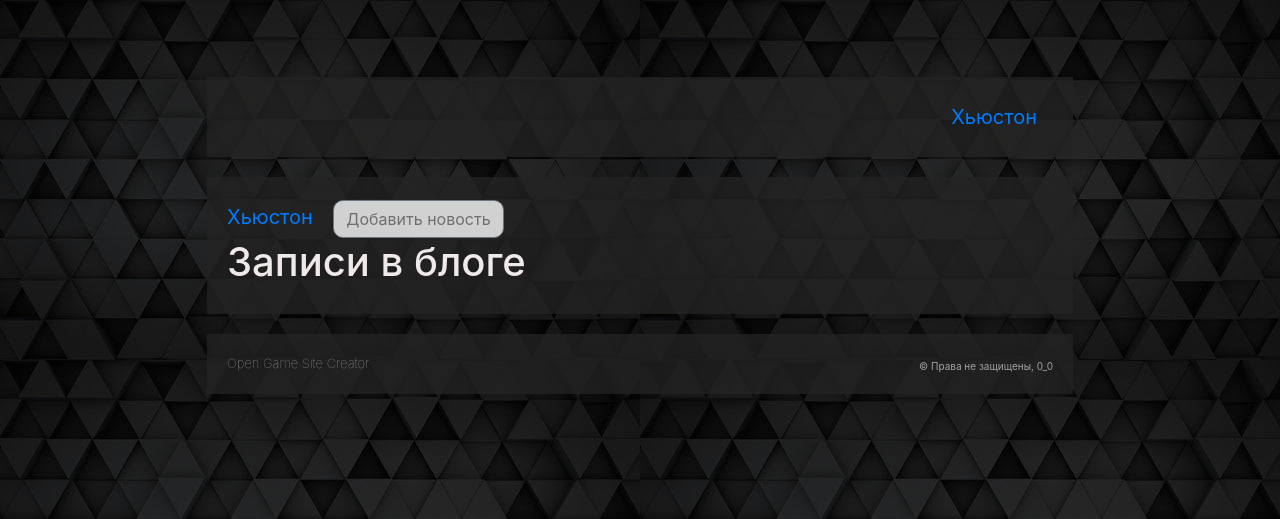
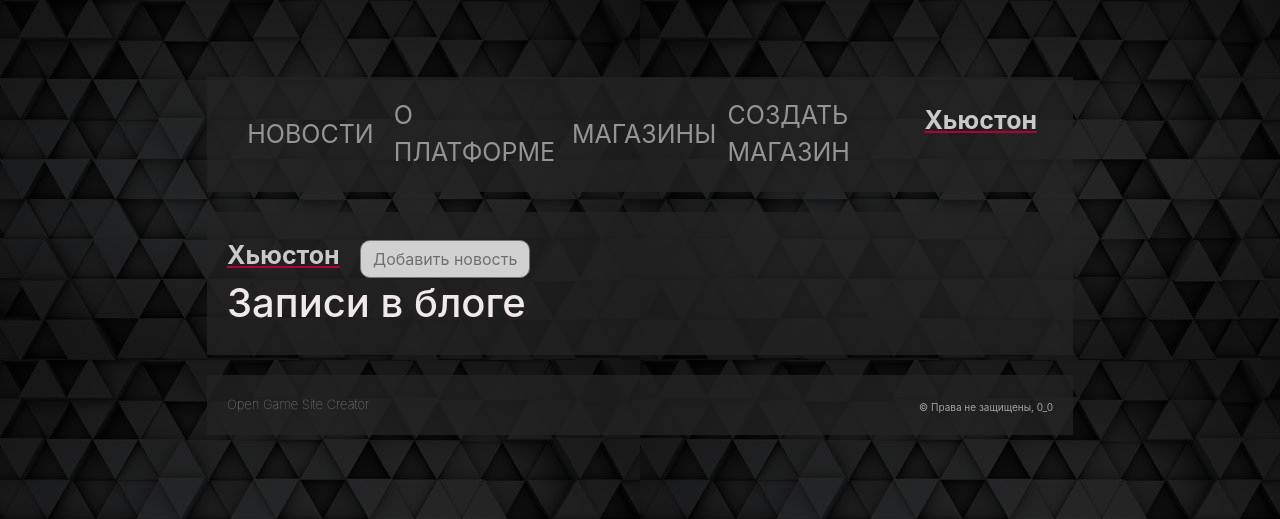
Before and after one commit to MichaelCode7/GameSiteCreator, a Flask app: page /news in a window 1280 px wide. Shown: the top 519 px of the page. Run offline with Flask 3, Linux system fonts and the light colour scheme; a user stored in the database is signed in; some libraries are stand-ins or nearby versions.

Commit message:
news bugfixes 2

```diff
--- a/data/news.py
+++ b/data/news.py
@@ -1,19 +1,8 @@
-from flask_wtf import FlaskForm
-from wtforms import StringField, TextAreaField
-from wtforms import BooleanField, SubmitField
-from wtforms.validators import DataRequired
 import datetime
 import sqlalchemy
-from sqlalchemy import orm
 
 from .db_session import SqlAlchemyBase
 
-
-class NewsForm(FlaskForm):
-    title = StringField('Заголовок', validators=[DataRequired()])
-    content = TextAreaField("Содержание")
-    is_private = BooleanField("Личное")
-    submit = SubmitField('Применить')
 
 class News(SqlAlchemyBase):
     __tablename__ = 'news'
@@ -26,8 +15,3 @@
                                      default=datetime.datetime.now)
     last_update_date = sqlalchemy.Column(sqlalchemy.DateTime,
                                      default=datetime.datetime.now)
-    is_private = sqlalchemy.Column(sqlalchemy.Boolean, default=True)
-
-    user_id = sqlalchemy.Column(sqlalchemy.Integer,
-                                sqlalchemy.ForeignKey("users.id"))
-    user = orm.relationship('User')
--- a/data/users.py
+++ b/data/users.py
@@ -16,7 +16,6 @@
     hashed_password = sqlalchemy.Column(sqlalchemy.String, nullable=True)
     created_date = sqlalchemy.Column(sqlalchemy.DateTime, default=datetime.datetime.now)
     last_login_date = sqlalchemy.Column(sqlalchemy.DateTime, default=datetime.datetime.now)
-    news = orm.relationship("News", back_populates='user')
 
     def set_password(self, password):
         self.hashed_password = generate_password_hash(password)
--- a/forms/user.py
+++ b/forms/user.py
@@ -9,7 +9,7 @@
     password_again = PasswordField('Повторите пароль', validators=[DataRequired()])
     name = StringField('Имя пользователя', validators=[DataRequired()])
     about = TextAreaField("Немного о себе")
-    submit = SubmitField('Регистрация')
+    submit = SubmitField('Зарегистрироваться')
 
 
 class LoginForm(FlaskForm):
--- a/main.py
+++ b/main.py
@@ -2,7 +2,6 @@
 import sqlalchemy
 from forms.user import RegisterForm
 from forms.user import LoginForm
-from data.news import NewsForm
 from data import db_session
 from data.users import User
 import datetime
@@ -16,7 +15,6 @@
 app.config['SECRET_KEY'] = 'super_secret_key'
 login_manager = LoginManager()
 login_manager.init_app(app)
-
 
 @login_manager.user_loader
 def load_user(user_id):
@@ -36,7 +34,7 @@
 def index():
     if current_user.is_authenticated:
         db_sess = db_session.create_session()
-        return render_template("index.html")
+        return render_template("index.html", title="Главная")
     else:
         return redirect('/about')
 
@@ -92,21 +90,8 @@
 
 @app.route('/news',  methods=['GET', 'POST'])
 @login_required
-def add_news():
-    form = NewsForm()
-    if form.validate_on_submit():
-        db_sess = db_session.create_session()
-        news = News()
-        news.title = form.title.data
-        news.content = form.content.data
-        news.is_private = form.is_private.data
-        current_user.news.append(news)
-        db_sess.merge(current_user)
-        db_sess.commit()
-        return redirect('/')
-    return render_template('news.html', title='Добавление новости',
-                           form=form)
-
+def news():
+    return render_template('news.html', title='Новости')
 
 if __name__ == '__main__':
     main()
--- a/static/css/style.css
+++ b/static/css/style.css
@@ -45,7 +45,7 @@
     padding: 20px;
     background-color: #242323bf;
     display: flex;
-    justify-content: flex-end;
+    justify-content: space-between;
 }
 
 .about_info_devs {
@@ -84,7 +84,6 @@
     background-color: #d1d1d1;
     border-radius: 10px;
     color: #706f6f;
-    transition: .3s;
 }
 
 .btn-register {
@@ -105,3 +104,47 @@
 .btn-login:hover {
     background-color: #91ff38
 }
+
+.navbar-brand {
+    font-size: 25px;
+    font-weight: bold;
+    color: #c9c9c9;
+    text-decoration: underline #b30039;
+}
+
+.navbar-brand:hover {
+    color: #feb1b1;
+    text-decoration: underline #e71686;
+}
+
+.nav__menu {
+    width: 100%;
+    min-height: 100%;
+    padding-right: 30px;
+    display: flex;
+    justify-content: space-between;
+}
+
+.nav__block {
+    display: flex;
+    width: 100%;
+    height: 100%;
+    align-items: center;
+    justify-content: center;
+    font-size: 25px;
+
+}
+
+.nav__block:hover {
+    background-color: #242323e7;
+    box-shadow: 0px 2px rgb(255, 30, 0);
+}
+
+.nav__page-link {
+    color: #949494;
+}
+
+.nav__page-link:hover {
+    text-decoration: none;
+    color: #d3c5c5;
+}
--- a/templates/base.html
+++ b/templates/base.html
@@ -17,7 +17,18 @@
         <header class="header">
             {% if current_user.is_authenticated %}
                 <div class="nav__menu">
-                    {% block nav_bar %} {% endblock %}
+                    <div class="news__block nav__block">
+                        <a href="/news" class="nav__page-link">НОВОСТИ</a>
+                    </div>
+                    <div class="about__block nav__block">
+                        <a href="/about" class="nav__page-link">О ПЛАТФОРМЕ</a>
+                    </div>
+                    <div class="shops__block nav__block">
+                        <a href="/" class="nav__page-link">МАГАЗИНЫ</a>
+                    </div>
+                    <div class="create__shop-block nav__block">
+                        <a href="/" class="nav__page-link">СОЗДАТЬ МАГАЗИН</a>
+                    </div>
                 </div>
                 <a class="navbar-brand" href="/logout">{{ current_user.name }}</a>
             {% else %}
```
Also changed, not shown: news_redactor.py (added, +69 -0 lines), README.md, db/gshopdata.db.
